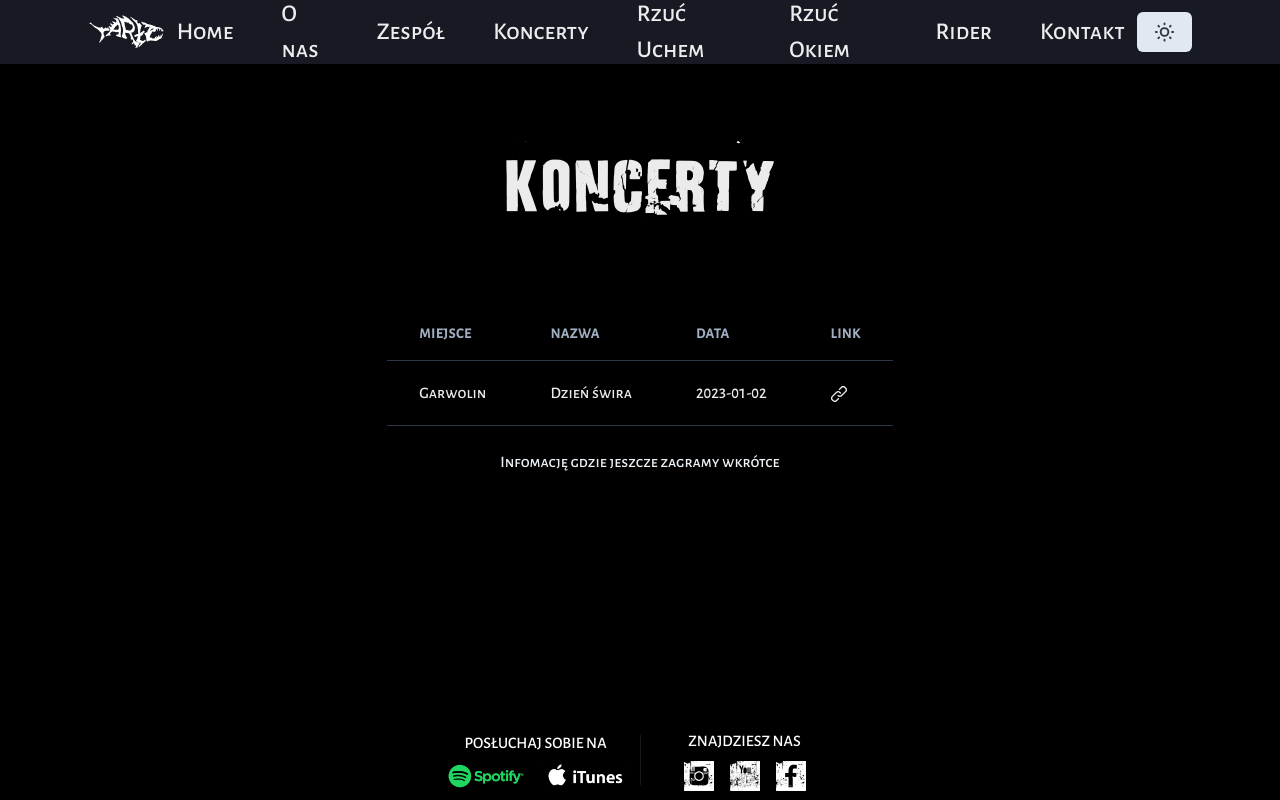
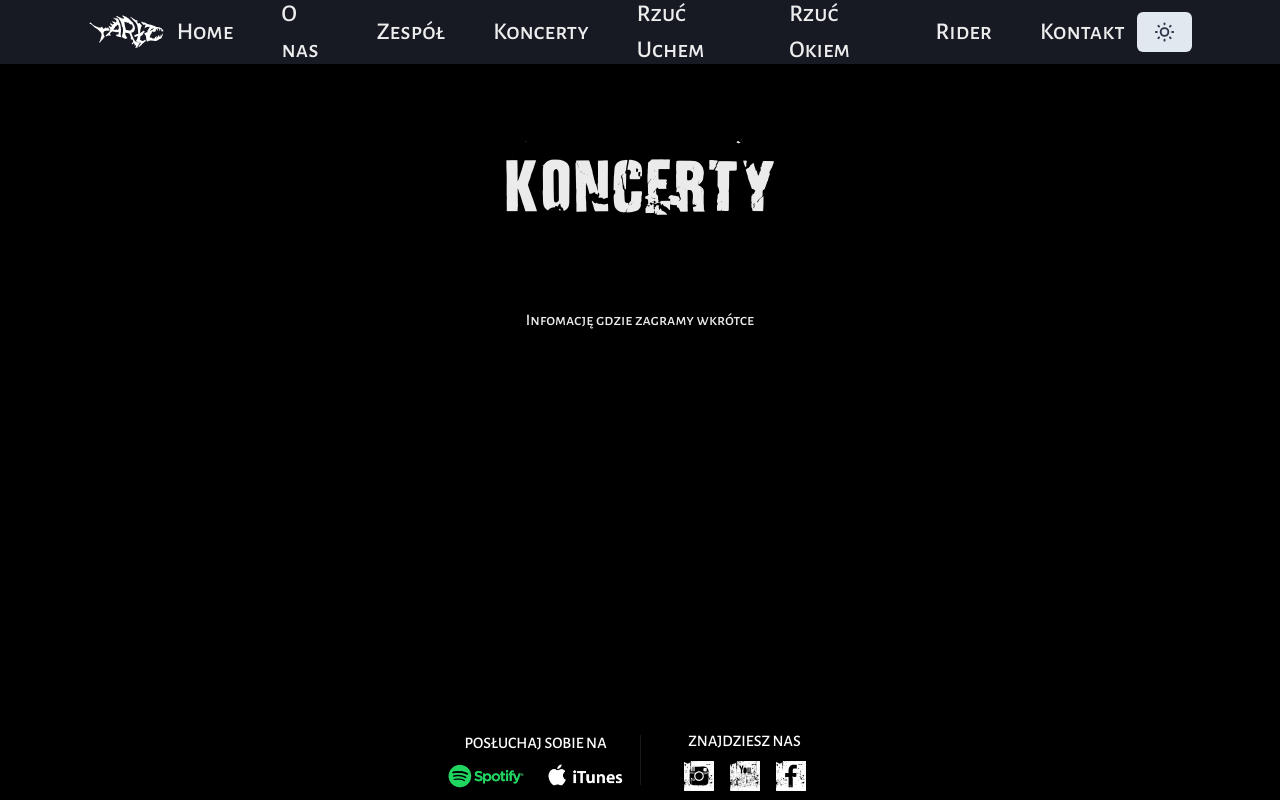
Before and after one commit to mruszkiewicz-dev/tarlo-website, a Next.js app: page /concerts in a window 1280 px wide. Built offline with nearby package versions, Linux system fonts and the light colour scheme.

Commit message:
render 0 concerts

```diff
--- a/public/concerts.json
+++ b/public/concerts.json
@@ -1,8 +1,8 @@
 [
   {
-    "place": "Garwolin",
-    "name": "Dzień świra",
-    "date": "2023-01-02",
-    "link": "http://tarlo.pl"
+    "place": "",
+    "name": "",
+    "date": "",
+    "link": ""
   }
 ]
--- a/src/components/ui/concert-list.tsx
+++ b/src/components/ui/concert-list.tsx
@@ -9,6 +9,7 @@ import {
   Td,
   TableCaption,
   TableContainer,
+  Text,
 } from '@chakra-ui/react'
 import { Link } from '@chakra-ui/react'
 import { LinkIcon } from '@chakra-ui/icons'
@@ -50,6 +51,8 @@ export const ConcertList = () => {
   return (
     <TableContainer>
       <Table variant='simple' size='lg'>
+        {data[0]?.place !== '' ? (
+          <>
             <TableCaption>Infomację gdzie jeszcze zagramy wkrótce</TableCaption>
             <Thead>
               <Tr>
@@ -61,10 +64,12 @@ export const ConcertList = () => {
             </Thead>
 
             <Tbody>
-          {data.map((item) => (
-            <Tr>
+              {data.map((item, index) => (
+                <Tr key={index}>
                   <Td>{item.place}</Td>
-              <Td display={{ base: 'none', md: 'table-cell' }}>{item.name}</Td>
+                  <Td display={{ base: 'none', md: 'table-cell' }}>
+                    {item.name}
+                  </Td>
                   <Td>{item.date}</Td>
                   <Td>
                     <Link href={item.link} isExternal>
@@ -74,6 +79,10 @@ export const ConcertList = () => {
                 </Tr>
               ))}
             </Tbody>
+          </>
+        ) : (
+          <Text>Infomację gdzie zagramy wkrótce</Text>
+        )}
       </Table>
     </TableContainer>
   )
```
Lines whose indentation alone changed are shown as unchanged.
